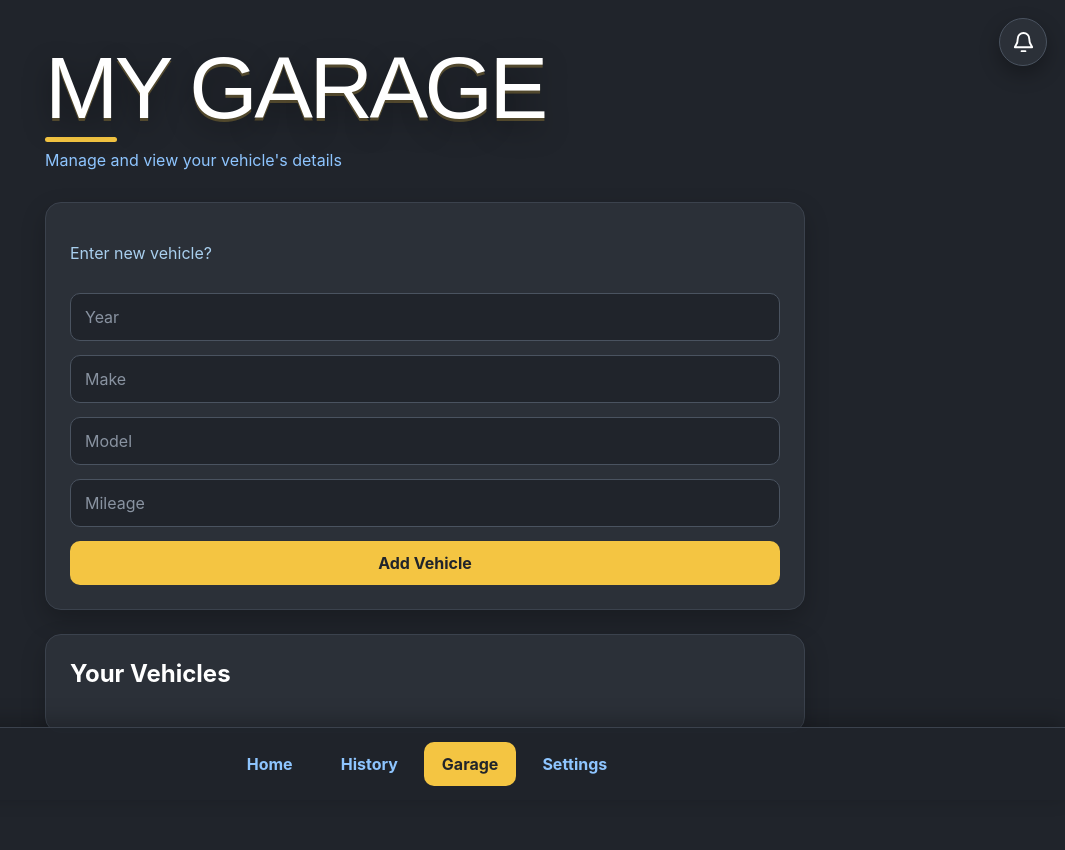
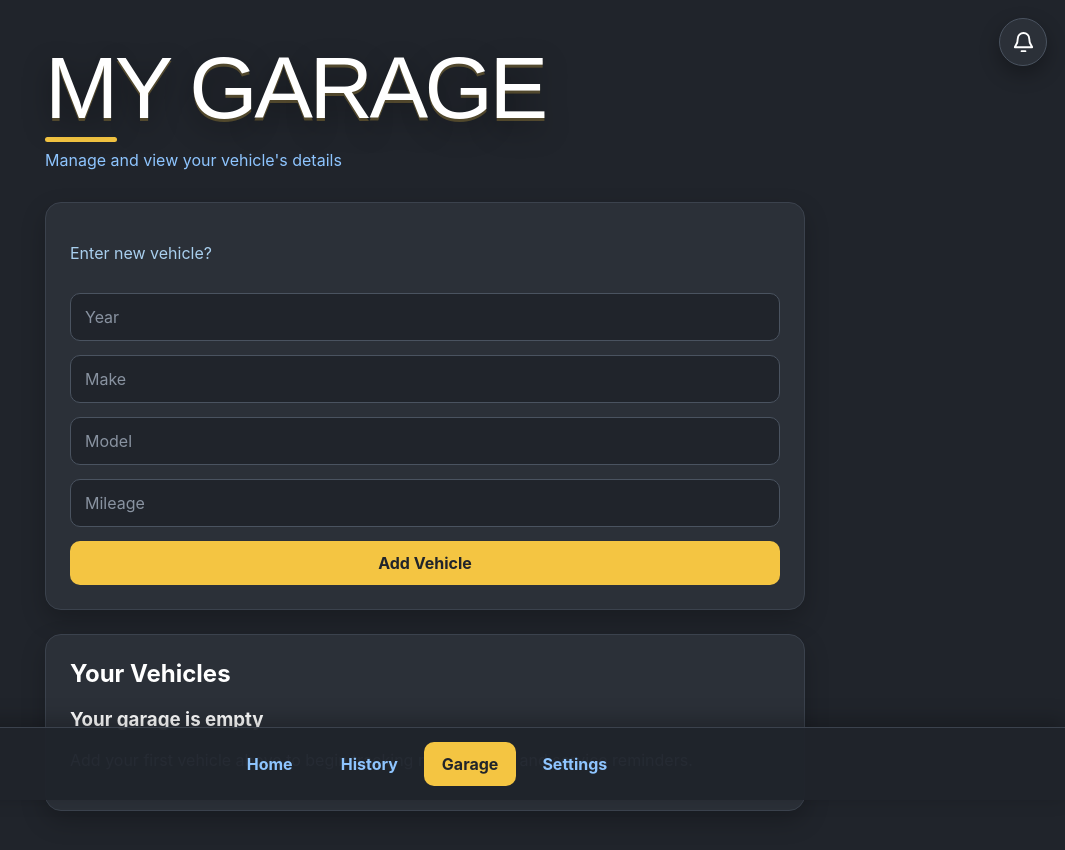
Before and after one commit to AlternateSpirit/auto-maintenance-tracker, a React (Vite) app: page / in a window 1280 px wide. Both pictures are taken after a click on the button "Garage". Shown: the top 850 px of the page, without its empty margins (215-1280 px from the left). Built offline with nearby package versions, Linux system fonts and the light colour scheme; a web font is replaced by a local one.

Commit message:
quick commit for current working state

```diff
--- a/src/App.tsx
+++ b/src/App.tsx
@@ -1,6 +1,7 @@
 import { useState } from 'react'
 import { useLocalStorage } from './hooks/useLocalStorage'
 import { getReminderStatus } from './utils/getReminderStatus'
+import { findServiceInterval } from './utils/findServiceInterval'
 import Home from './components/Home'
 import Garage from './components/Garage'
 import History from './components/History'
@@ -257,13 +258,61 @@ function App() {
   }
 
   function completeReminder(reminderId: number) {
-    setReminders((currentReminders) =>
-      currentReminders.map((reminder) =>
-        reminder.id === reminderId
-          ? { ...reminder, completed: true }
-          : reminder
-      )
+    const completedReminder = reminders.find(
+      (reminder) =>
+        reminder.id === reminderId && !reminder.completed
     )
+
+    if (!completedReminder) {
+      return
+    }
+
+    const updatedReminders = reminders.map((reminder) =>
+      reminder.id === reminderId
+        ? { ...reminder, completed: true }
+        : reminder
+    )
+
+    const interval = findServiceInterval(
+      completedReminder.service
+    )
+
+    const reminderVehicle = vehicles.find(
+      (vehicle) =>
+        vehicle.id === completedReminder.vehicleId
+    )
+
+    if (!interval || !reminderVehicle) {
+      setReminders(updatedReminders)
+      return
+    }
+
+    const nextDueDate = new Date()
+    nextDueDate.setMonth(
+      nextDueDate.getMonth() + interval.monthInterval
+    )
+
+    const formattedDueDate = [
+      nextDueDate.getFullYear(),
+      String(nextDueDate.getMonth() + 1).padStart(2, '0'),
+      String(nextDueDate.getDate()).padStart(2, '0'),
+    ].join('-')
+
+    const nextReminder: ServiceReminder = {
+      id: Date.now(),
+      vehicleId: completedReminder.vehicleId,
+      service: interval.service,
+      dueDate: formattedDueDate,
+      dueMileage:
+        reminderVehicle.mileage + interval.mileageInterval,
+      snoozedUntil: null,
+      completed: false,
+    }
+
+    setReminders([
+      ...updatedReminders,
+      nextReminder,
+    ])
   }
 
   function snoozeReminder(reminderId: number) {
--- a/src/components/Garage.tsx
+++ b/src/components/Garage.tsx
@@ -70,7 +70,16 @@ function Garage({
             </section>
             <section className="card">
                 <h2>Your Vehicles</h2>
-                {vehicles.map((vehicle) => (
+                {vehicles.length === 0 ? (
+                    <div className="empty-state">
+                        <h3>Your garage is empty</h3>
+                        <p>
+                        Add your first vehicle above to begin tracking
+                        maintenance and service reminders.
+                        </p>
+                    </div>
+                ) : (
+                    vehicles.map((vehicle) => (
                         <div key={vehicle.id}>
                             <div className="vehicle-card-header">
                                 <h2>
@@ -89,7 +98,8 @@ function Garage({
                                 <button onClick={() => deleteVehicle(vehicle.id)}>Delete Vehicle</button>
                             </div>
                         </div>
-                ))}
+                    ))
+                )}
             </section>
         </div>
     )
--- /dev/null
+++ b/src/utils/findServiceInterval.ts
@@ -0,0 +1,18 @@
+import {
+  serviceIntervals,
+  type ServiceInterval,
+} from '../data/serviceIntervals'
+
+export function findServiceInterval(
+  serviceName: string
+): ServiceInterval | undefined {
+  const normalizedServiceName = serviceName
+    .trim()
+    .toLowerCase()
+
+  return serviceIntervals.find((interval) =>
+    interval.keywords.some((keyword) =>
+      normalizedServiceName.includes(keyword)
+    )
+  )
+}
```
Lines whose indentation alone changed are shown as unchanged.
